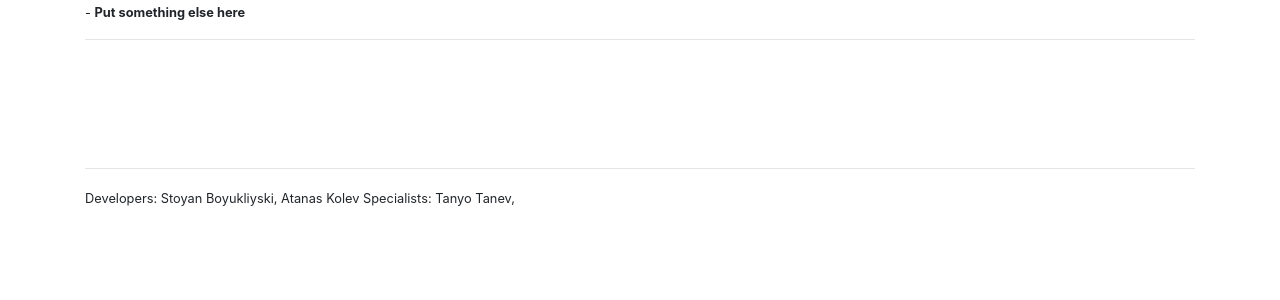
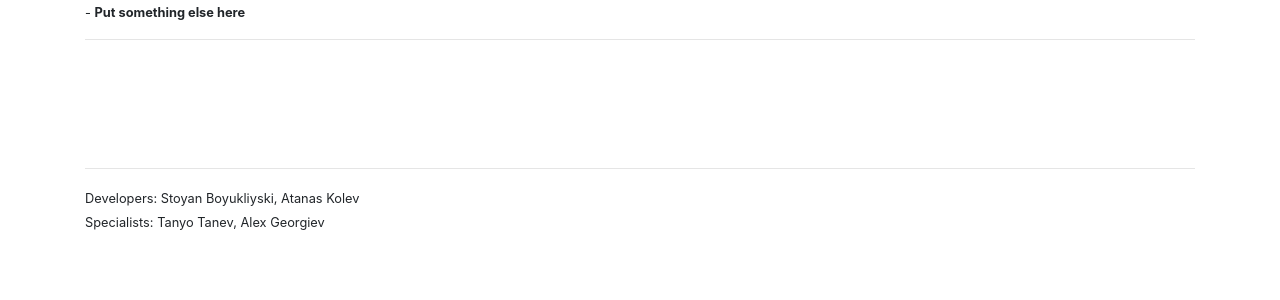
Before and after one commit to AtaKolev/aec-gate-hackathon, a Flask app: page / in a window 1280 px wide. Shown: the part 174-474 px from the top of the page. Run offline with Flask 3, Linux system fonts and the light colour scheme; parts of the project's set-up code (start-up, migrations or seed data) failed here and were passed over; some libraries are stand-ins or nearby versions.

Commit message:
finished app template

```diff
--- a/server/app/templates/base.html
+++ b/server/app/templates/base.html
@@ -46,7 +46,8 @@
   <footer class="foot">
     </br></br></br><hr>
     <small>Developers: Stoyan Boyukliyski, Atanas Kolev </small>
-    <small>Specialists: Tanyo Tanev, </small>
+    <br>
+    <small>Specialists: Tanyo Tanev, Alex Georgiev</small>
     </br>
   </footer>
 </html>
```
Also changed, not shown: 1 other file.
